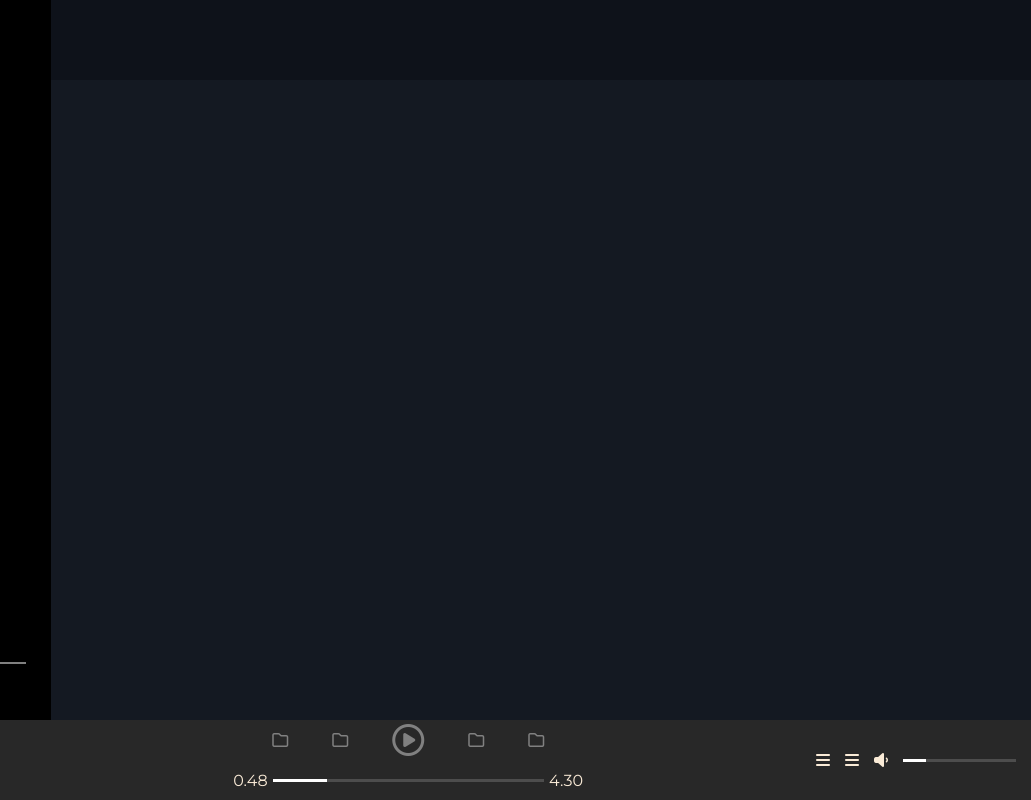
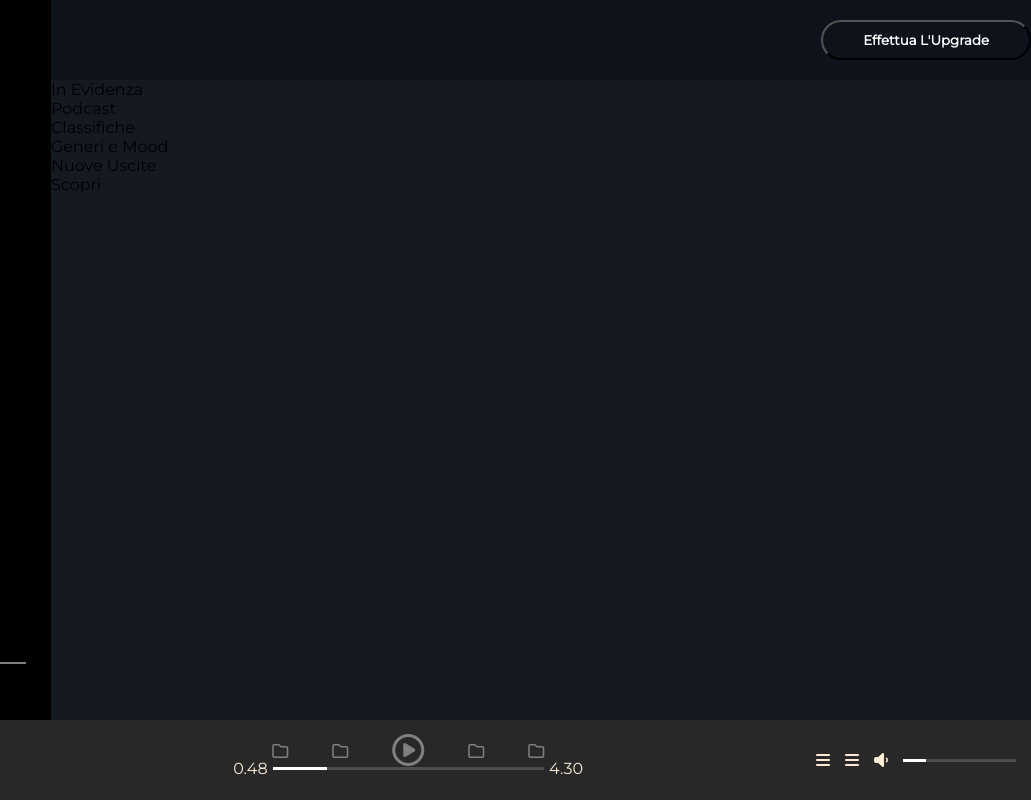
Before and after one commit to Ericdid/html-css-spotifyweb, a plain HTML site: page index.html in a window 1280 px wide. Shown: the full height of the page, 249-1280 px from the left. Drawn offline with Linux system fonts and the light colour scheme.

Commit message:
add.main-content-start

```diff
--- a/index.html
+++ b/index.html
@@ -72,8 +72,25 @@
         </div>
       </nav>
       <section id="main-container">
-        <div class="top-badge"></div>
-        <div class="main-content"></div>
+        <div class="top-badge">
+          <button><strong>Effettua L'Upgrade</strong></button>
+        </div>
+        <div class="main-content">
+          <div class="main-links">
+            <ul>
+              <li>In Evidenza</li>
+              <li>Podcast</li>
+              <li>Classifiche</li>
+              <li>Generi e Mood</li>
+              <li>Nuove Uscite</li>
+              <li>Scopri</li>
+            </ul>
+          </div>
+          <div></div>
+          <div></div>
+          <div></div>
+          <div></div>
+        </div>
       </section>
     </div>
     <footer>
--- a/style.css
+++ b/style.css
@@ -161,13 +161,27 @@
   width: calc(100% - 300px);
   background-color: #141922;
   display: flex;
+  flex-direction: column;
 }
-
+/* top-badge */
 .top-badge {
   background-color: #080b1279;
   width: 100%;
   height: 80px;
+  line-height: 80px;
+  text-align: right;
 }
+.top-badge > button {
+  color: white;
+  background-color: transparent;
+  padding: 10px 40px;
+  border-radius: 20px;
+}
+.top-badge > button:hover {
+  cursor: pointer;
+}
+
+/* main-content */
 
 /* ************
    *  Footer  *
@@ -179,7 +193,7 @@
   padding: 0 15px;
   background-color: #282828;
   color: antiquewhite;
-  height: 10vh;
+  min-height: 10vh;
 }
 /* song-info */
 .song-info {
@@ -279,6 +293,7 @@
   display: inline;
   cursor: pointer;
 }
-.song-options:hover .current-progress {
+
+.song-options > .max-progress:hover > .current-progress {
   background-color: yellowgreen;
 }
```
